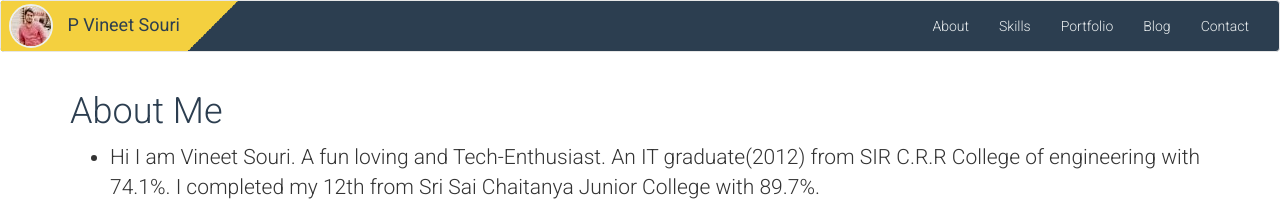
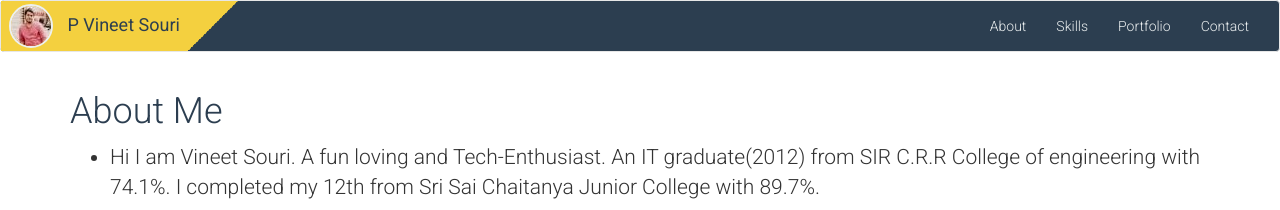
Before and after one commit to vineetsouri/vineetsouri.github.io, a Jekyll site: the page built from about.html, in a window 1280 px wide. Shown: the top 210 px of the page. Built offline with Jekyll 4.4.1, drawn with Linux system fonts in a browser that asks for light colours; nearby versions of some CDN libraries.

Commit message:
removed blog link

```diff
--- a/_includes/header.html
+++ b/_includes/header.html
@@ -21,7 +21,7 @@
           <li><a href="/about/">About</a></li>
           <li><a href="/skills/">Skills</a></li>
           <li><a href="/portfolio/">Portfolio</a></li>
-          <li><a href="/blog/">Blog</a></li>
+          <!-- <li><a href="/blog/">Blog</a></li> -->
           <li><a href="/contact/">Contact</a></li>
         </ul>
       </div><!-- /.navbar-collapse -->
```
Also changed, not shown: 9 other files.
